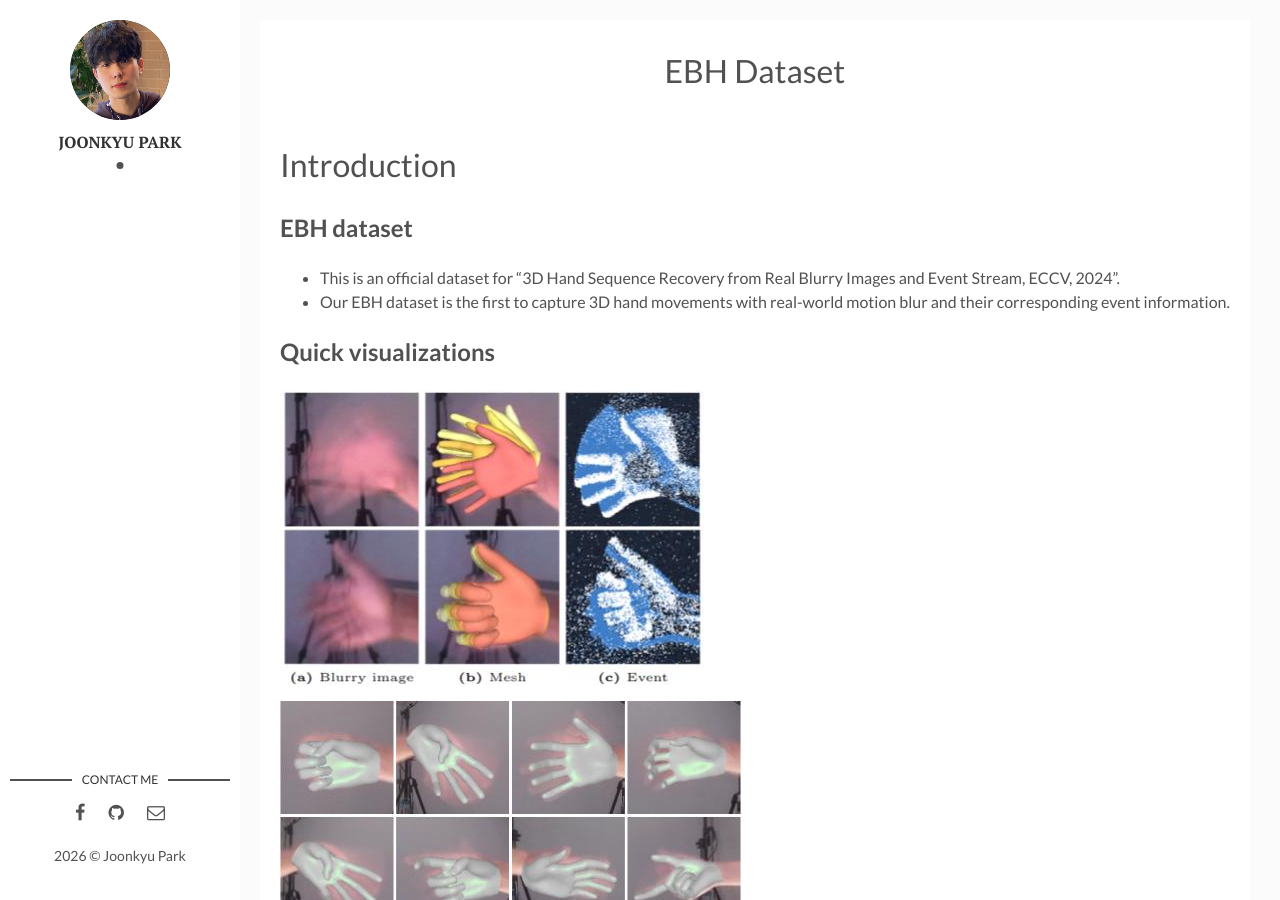
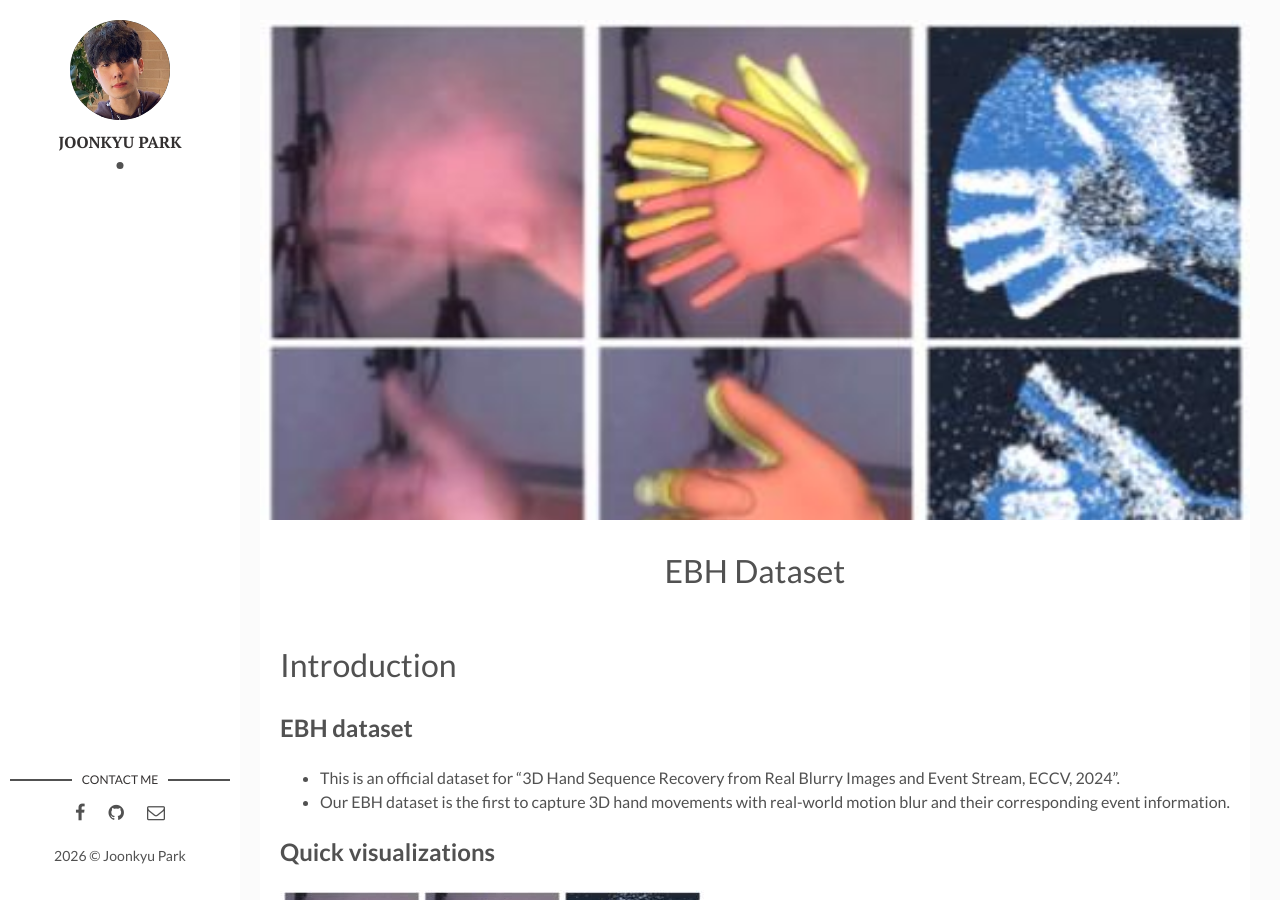
Before and after one commit to jkpark08/jkpark08.github.io, a Jekyll site: the page built from _posts/2024-07-01-EBH.markdown, in a window 1280 px wide and 900 px high. Built offline with Jekyll 4.4.1, drawn with Linux system fonts in a browser that asks for light colours.

Commit message:
Update 2024-07-01-EBH.markdown

```diff
--- a/_posts/2024-07-01-EBH.markdown
+++ b/_posts/2024-07-01-EBH.markdown
@@ -6,7 +6,7 @@ home_section: project
 authors: Official project page for "3D Hand Sequence Recovery from Real Blurry Images and Event Stream, ECCV, 2024."
 date: 2000-01-01 13:32:20 +0300
 description: # Add post description (optional)
-img: # Add image post (optional)
+img: ebh_sample.jpg # Add image post (optional)
 fig-caption: # Add figcaption (optional)
 tags: EBH dataset
 tags2: #
```
